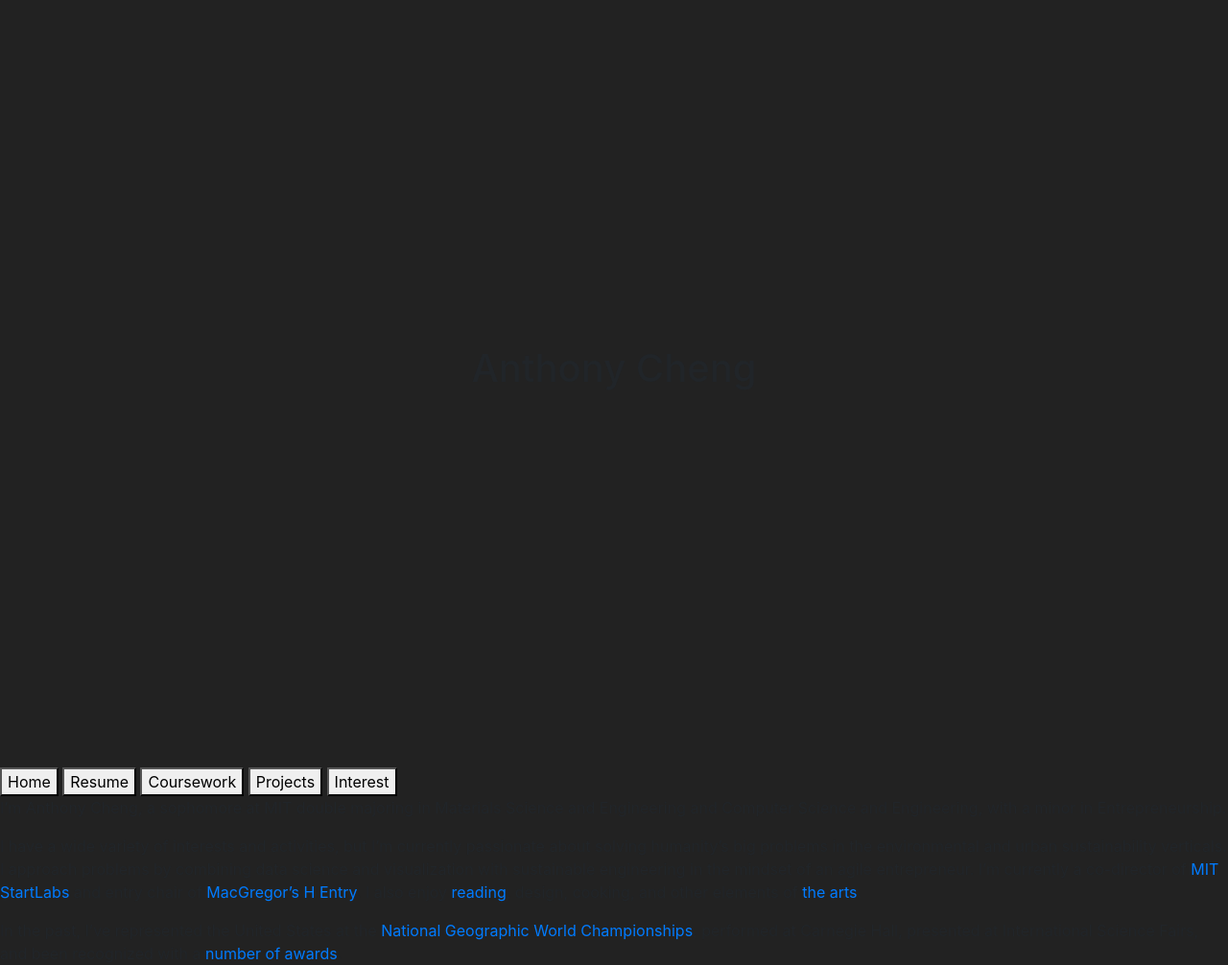
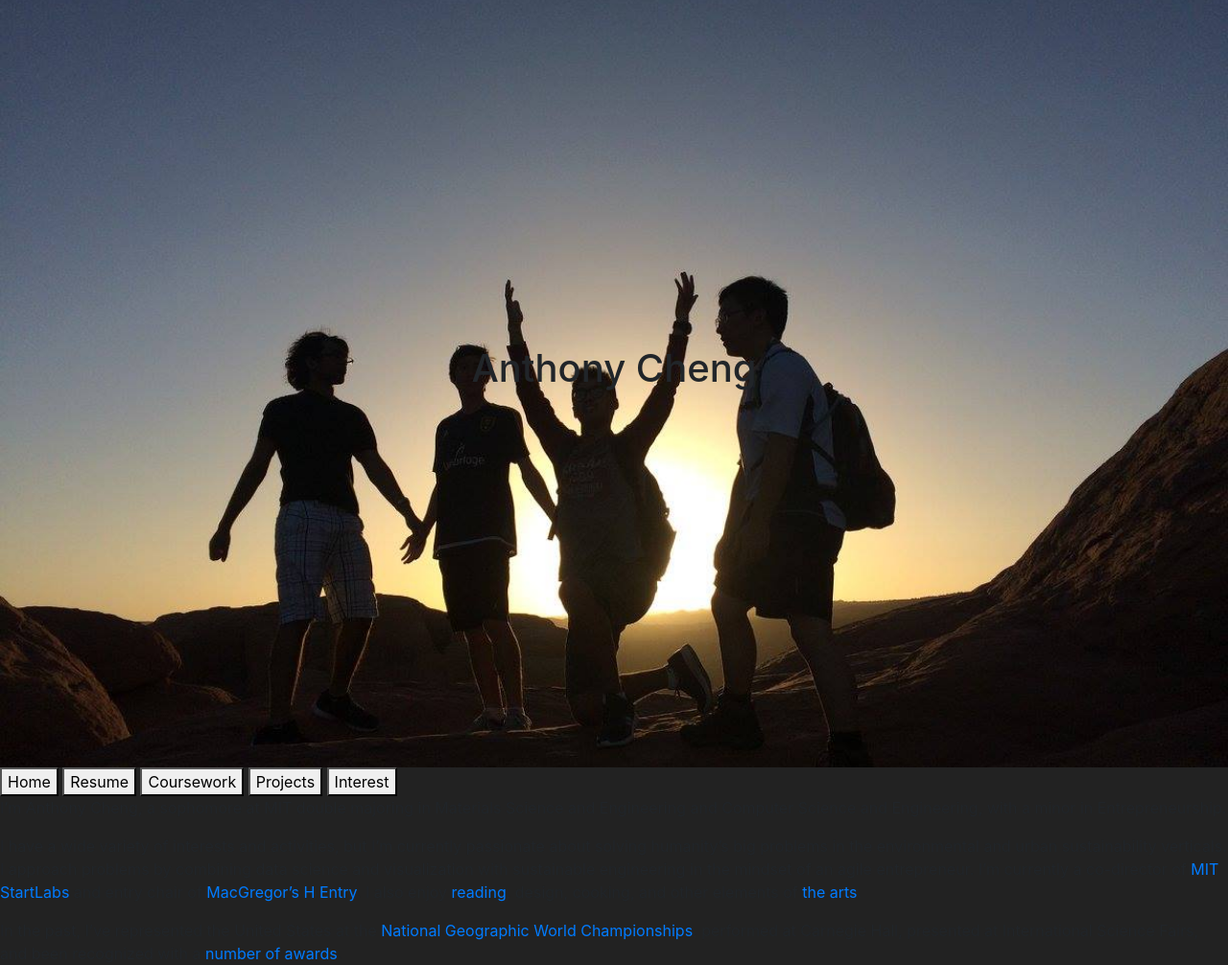
Before and after one commit to acheng98/acheng98.github.io, a PHP site: page / in a window 1280 px wide. Shown: the whole page at 96% size. Run offline with PHP 8.4, Linux system fonts and the light colour scheme; some libraries are stand-ins or nearby versions.

Commit message:
fixed url

```diff
--- a/styles.css
+++ b/styles.css
@@ -9,7 +9,7 @@
 
 #header {
 	/* The image used */
-	background-image: "./sunrise.jpg";
+	background-image: url("./sunrise.jpg");
 
     /* Full height */
     height: 100%;
```
